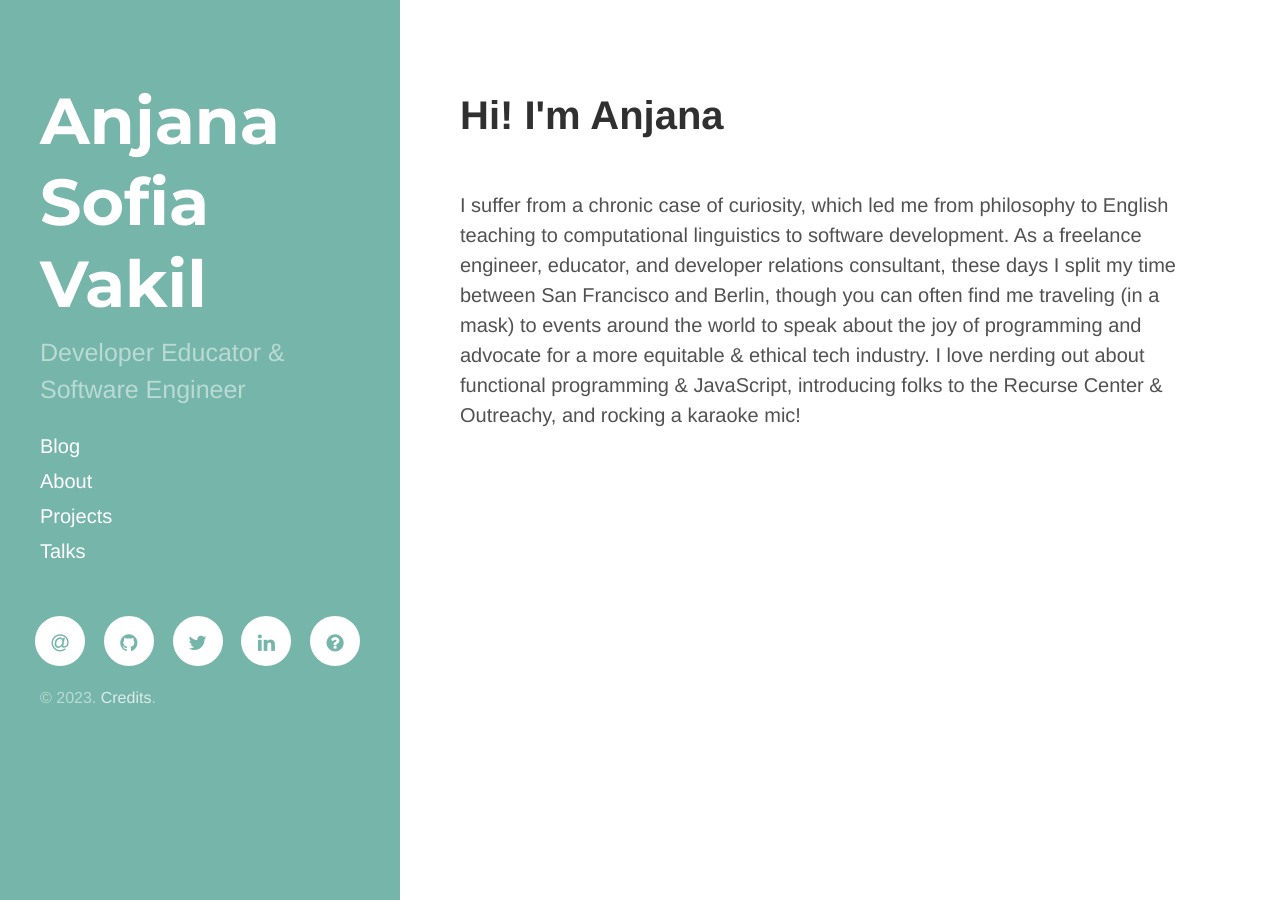
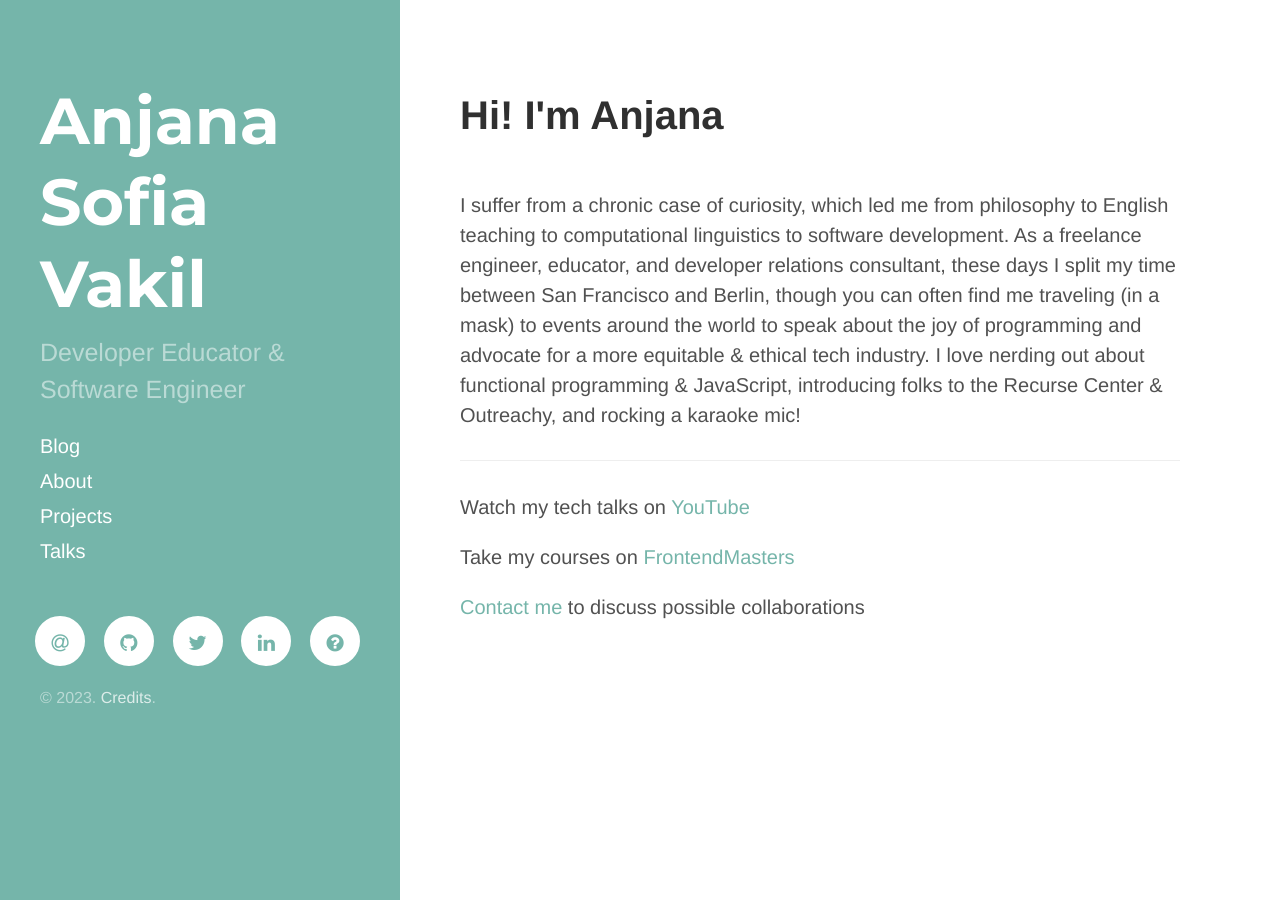
Before and after one commit to vakila/vakila.github.io, a Jekyll site: the page built from index.md, in a window 1280 px wide. Built offline with Jekyll 4.4.1, drawn with Linux system fonts in a browser that asks for light colours; nearby versions of some CDN libraries.

Commit message:
Update index.md

```diff
--- a/index.md
+++ b/index.md
@@ -4,3 +4,11 @@ title: Hi! I'm Anjana
 ---
 
 I suffer from a chronic case of curiosity, which led me from philosophy to English teaching to computational linguistics to software development. As a freelance engineer, educator, and developer relations consultant, these days I split my time between San Francisco and Berlin, though you can often find me traveling (in a mask) to events around the world to speak about the joy of programming and advocate for a more equitable & ethical tech industry. I love nerding out about functional programming & JavaScript, introducing folks to the Recurse Center & Outreachy, and rocking a karaoke mic!
+
+---
+
+Watch my tech talks on [YouTube](https://www.youtube.com/results?search_query=anjana+vakil)
+
+Take my courses on [FrontendMasters](https://frontendmasters.com/teachers/anjana-vakil/)
+
+[Contact me](mailto:contact@anjana.dev) to discuss possible collaborations
```
